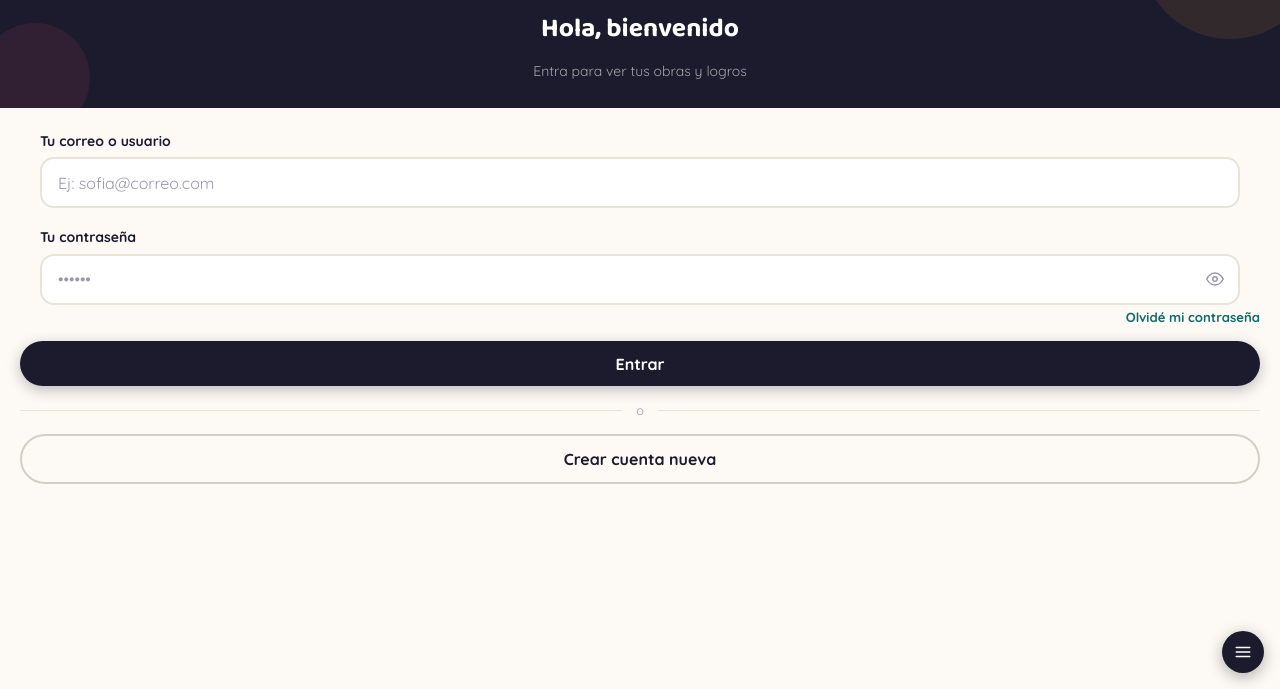
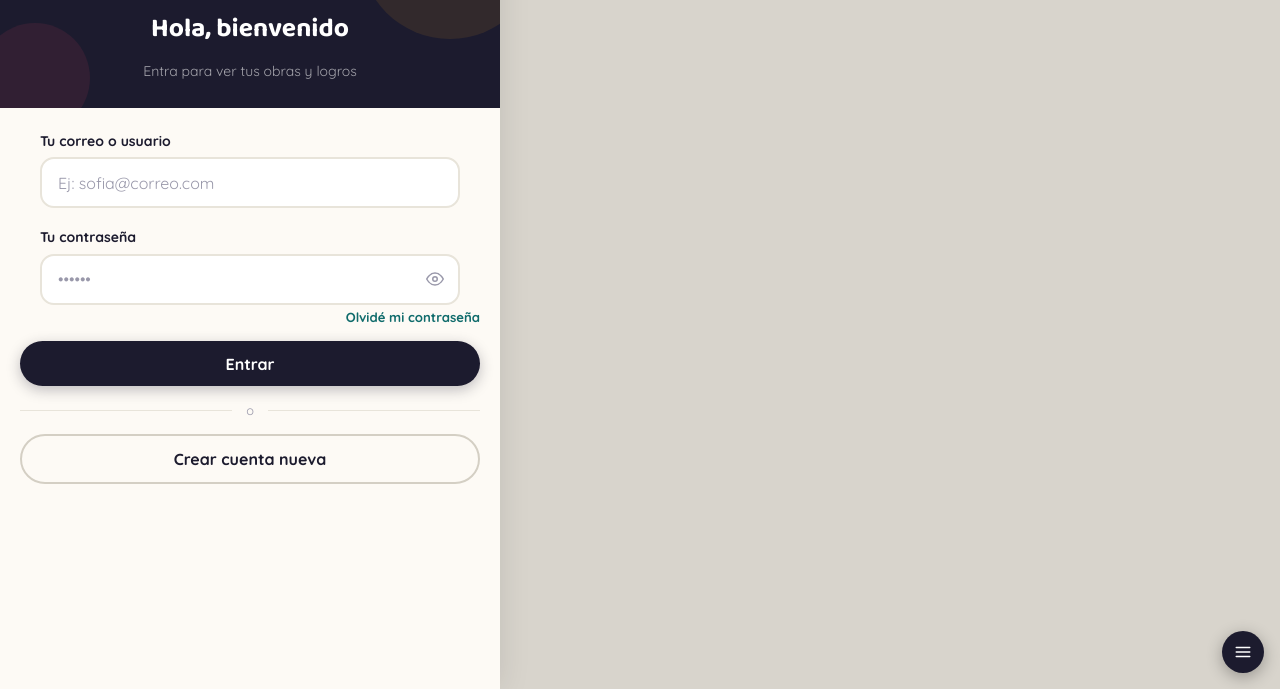
Before and after one commit to Samuel-David-Garcia-Mejia/MAMB-Ni-os, a plain HTML site: page index.html in a window 1280 px wide. Shown: the part 111-800 px from the top of the page. Drawn offline with Linux system fonts and the light colour scheme.

Commit message:
se hace responsivo

```diff
--- a/styles.css
+++ b/styles.css
@@ -124,9 +124,12 @@ svg {
 /* ── APP / SCREEN SYSTEM ───────────────────────── */
 #app {
   position: relative;
-  width: 390px;
-  height: 844px;
+  width: 100vw;
+  height: 100dvh;
+  max-width: 500px;
   overflow: hidden;
+  background: var(--bg);
+  box-shadow: 0 0 30px rgba(0,0,0,0.1); /* Adds a shadow for desktop view */
 }
 
 .screen {
@@ -135,7 +138,8 @@ svg {
   display: none;
   flex-direction: column;
   background: var(--bg);
-  padding-top: 30px;
+  padding-top: max(20px, env(safe-area-inset-top));
+  padding-bottom: env(safe-area-inset-bottom);
   /* notch clearance */
   will-change: transform;
 }
```
